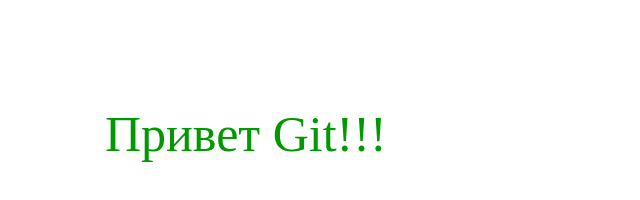
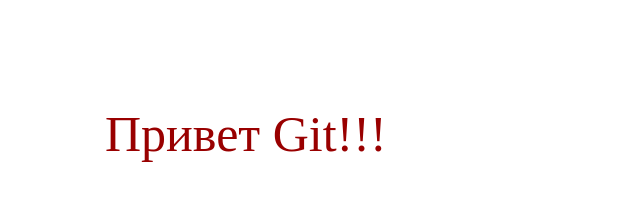
Before and after one commit to fenixAlex88/git2, a plain HTML site: page index.html in a window 1280 px wide. Shown: the whole page, without its empty margins (0-640 px from the left). Drawn offline with Linux system fonts and the light colour scheme.

Commit message:
Update style.css

```diff
--- a/style.css
+++ b/style.css
@@ -6,5 +6,5 @@
 h1 {
     font-size: 50px;
     font-weight: 200;
-    color: #090;
+    color: #900;
 }
```
